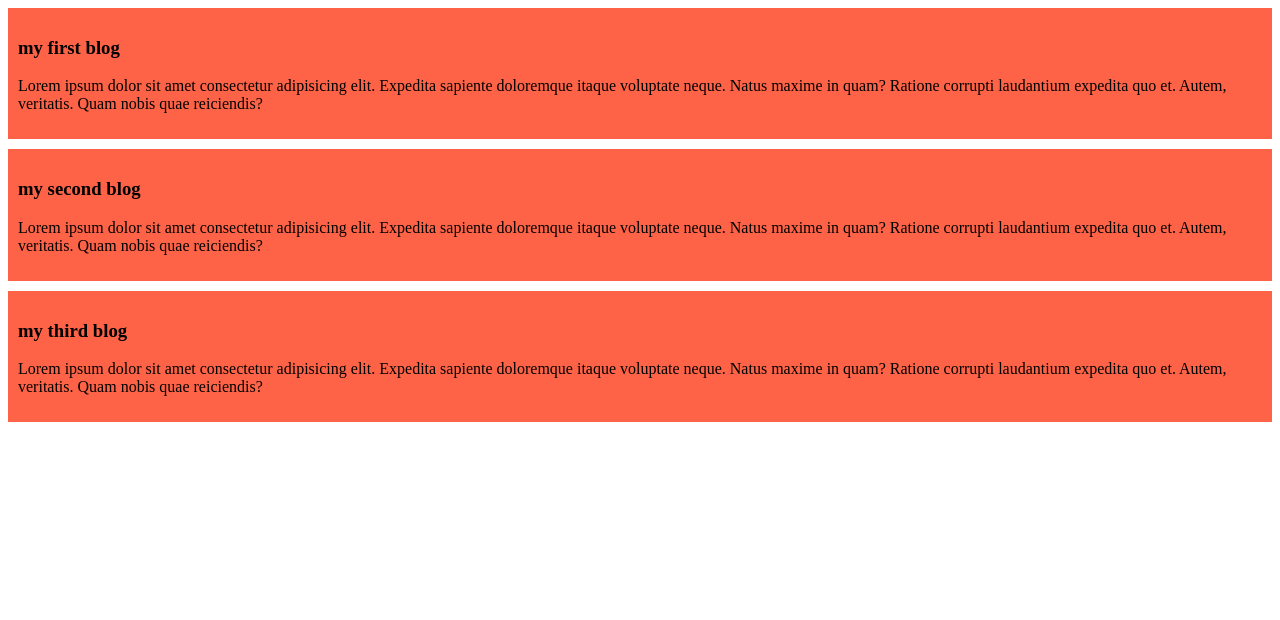
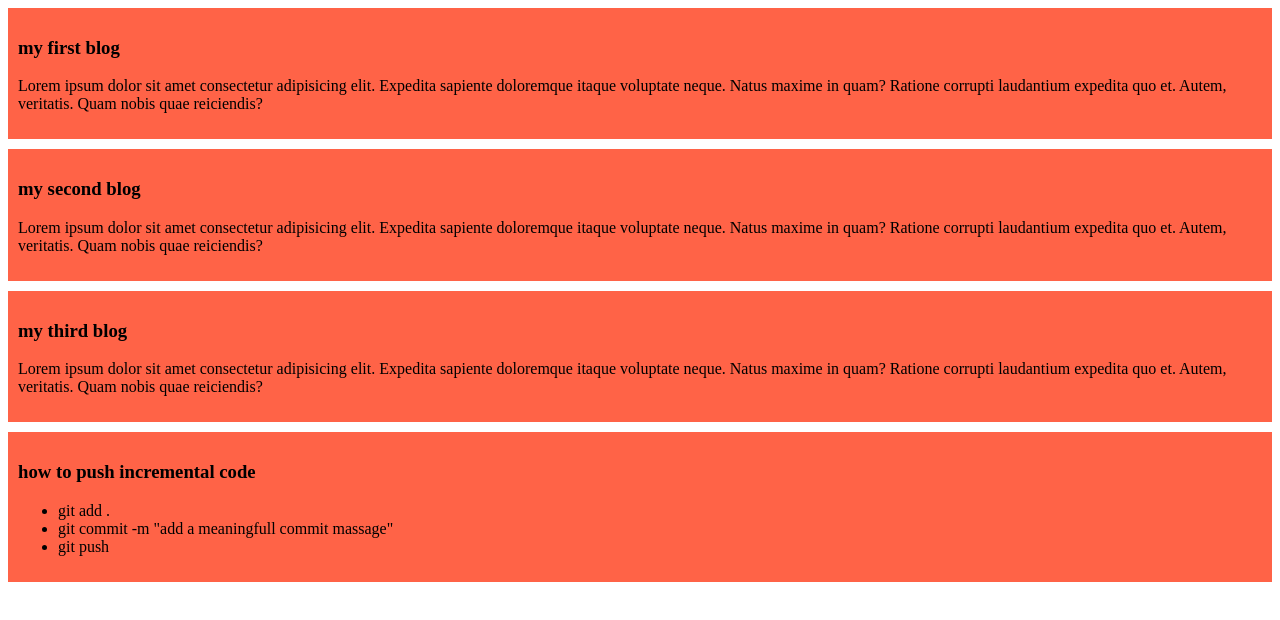
Before and after one commit to mahmudhasan43/my-first-website, a plain HTML site: page index.html in a window 1280 px wide. Drawn offline with Linux system fonts and the light colour scheme.

Commit message:
how to push incremental code

```diff
--- a/index.html
+++ b/index.html
@@ -19,5 +19,13 @@
         <h3>my third blog</h3>
         <p>Lorem ipsum dolor sit amet consectetur adipisicing elit. Expedita sapiente doloremque itaque voluptate neque. Natus maxime in quam? Ratione corrupti laudantium expedita quo et. Autem, veritatis. Quam nobis quae reiciendis?</p>
     </div>
+    <div>
+        <h3>how to push incremental code</h3>
+        <ul>
+            <li>git add .</li>
+            <li>git commit -m "add a meaningfull commit massage"</li>
+            <li>git push</li>
+        </ul>
+    </div>
 </body>
 </html>
```
